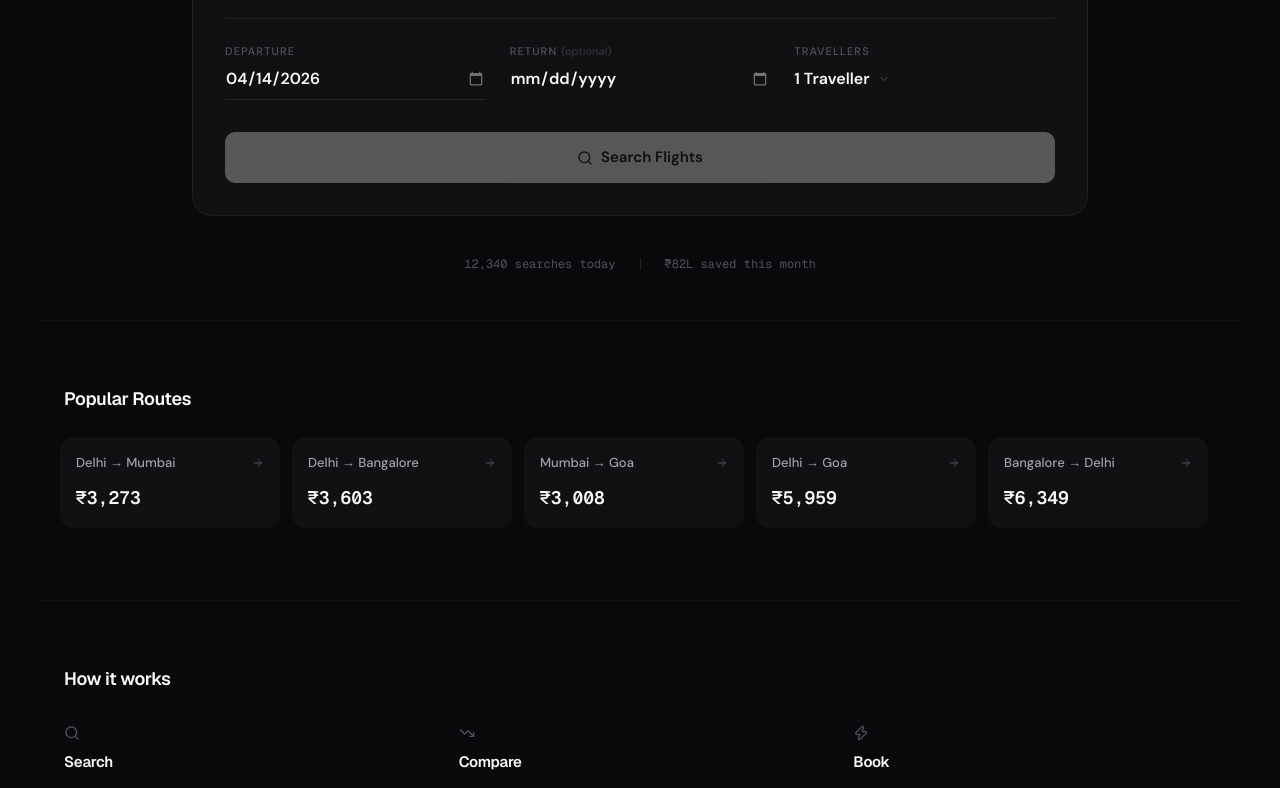
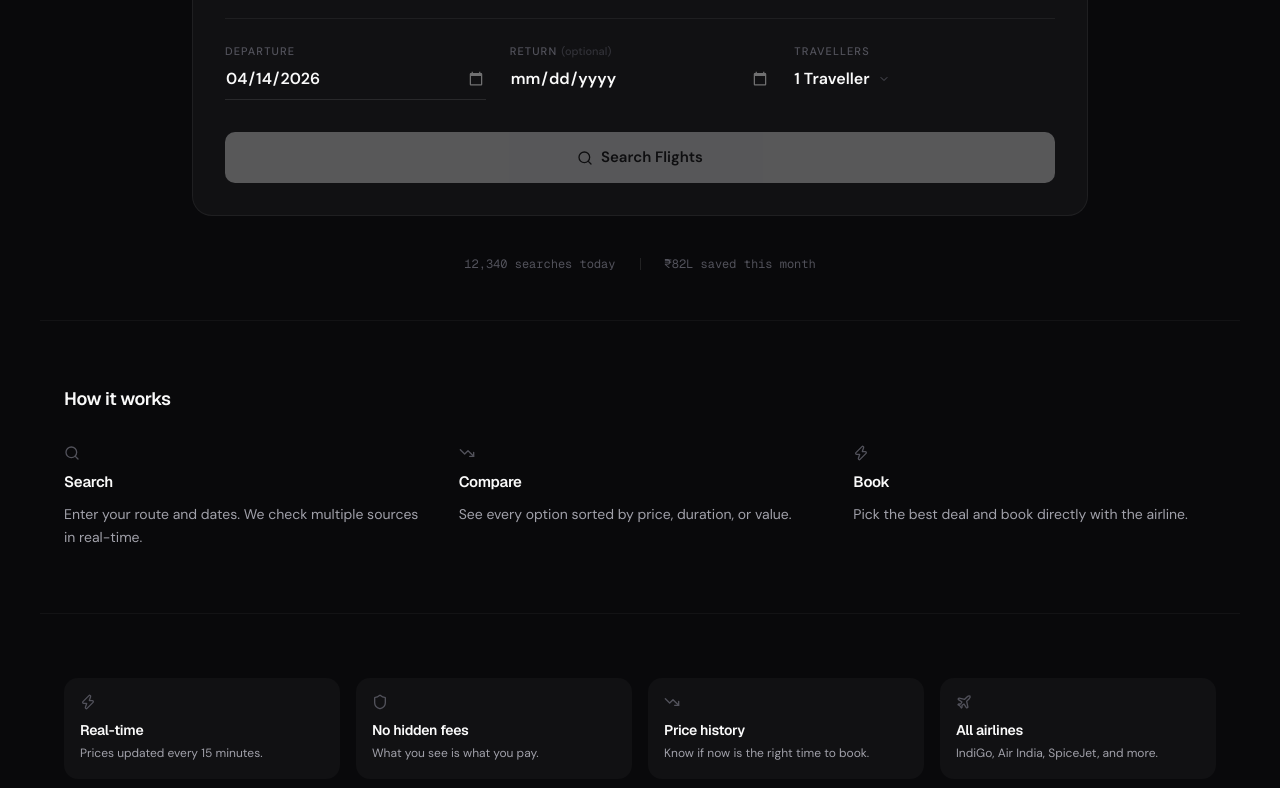
Before and after one commit to 0x8e8fb-p/AirBook, a Next.js app: page / in a window 1280 px wide. Shown: the part 480-1268 px from the top of the page. Built offline with nearby package versions, Linux system fonts and the light colour scheme.

Commit message:
feat: remove popular routes section from landing page

```diff
--- a/src/app/page.tsx
+++ b/src/app/page.tsx
@@ -352,18 +352,7 @@ export default function HomePage() {
         </motion.div>
       </section>
 
-      {/* POPULAR ROUTES */}
-      <section className="container-app py-16 border-t border-[var(--border-muted)]">
-        <div className="flex items-center justify-between mb-6">
-          <h2 className="text-lg font-semibold tracking-tight">Popular Routes</h2>
-        </div>
 
-        <div className="flex gap-3 overflow-x-auto snap-x snap-mandatory pb-2 -mx-1 px-1 scrollbar-none">
-          {POPULAR_ROUTES.slice(0, 6).map((route) => (
-            <RouteCard key={route.label} route={route} />
-          ))}
-        </div>
-      </section>
 
       {/* HOW IT WORKS */}
       <section className="container-app py-16 border-t border-[var(--border-muted)]">
```
